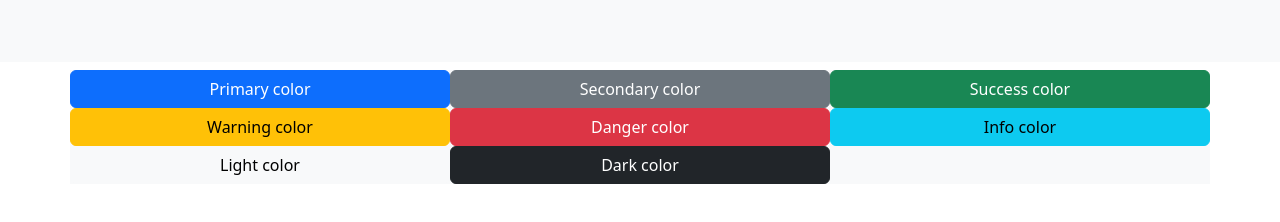
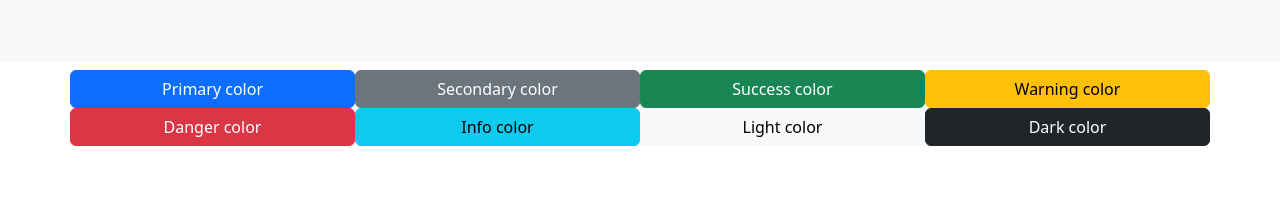
Before and after one commit to Robert-Bobrowicz/Bootstrap, a plain HTML site: page index.html in a window 1280 px wide. Shown: the part 138-360 px from the top of the page. Drawn offline with nearby package versions, Linux system fonts and the light colour scheme.

Commit message:
Bootstrap

```diff
--- a/index.html
+++ b/index.html
@@ -19,14 +19,14 @@
 
     <div class="container text-center">
         <div class="row bg-light">
-            <button class="col-12 col-sm-4 btn btn-primary">Primary color</button>
-            <button class="col-12 col-sm-4 btn btn-secondary">Secondary color</button>
-            <button class="col-12 col-sm-4 btn btn-success">Success color</button>
-            <button class="col-12 col-sm-4 btn btn-warning">Warning color</button>
-            <button class="col-12 col-sm-4 btn btn-danger">Danger color</button>
-            <button class="col-12 col-sm-4 btn btn-info">Info color</button>
-            <button class="col-12 col-sm-4 btn btn-light">Light color</button>
-            <button class="col-12 col-sm-4 btn btn-dark">Dark color</button>
+            <button class="col-12 col-sm-6 col-md-4 col-lg-3 btn btn-primary">Primary color</button>
+            <button class="col-12 col-sm-6 col-md-4 col-lg-3 btn btn-secondary">Secondary color</button>
+            <button class="col-12 col-sm-6 col-md-4 col-lg-3 btn btn-success">Success color</button>
+            <button class="col-12 col-sm-6 col-md-4 col-lg-3 btn btn-warning">Warning color</button>
+            <button class="col-12 col-sm-6 col-md-4 col-lg-3 btn btn-danger">Danger color</button>
+            <button class="col-12 col-sm-6 col-md-4 col-lg-3 btn btn-info">Info color</button>
+            <button class="col-12 col-sm-6 col-md-4 col-lg-3 btn btn-light">Light color</button>
+            <button class="col-12 col-sm-6 col-md-4 col-lg-3 btn btn-dark">Dark color</button>
         </div>
     </div>
 
```
